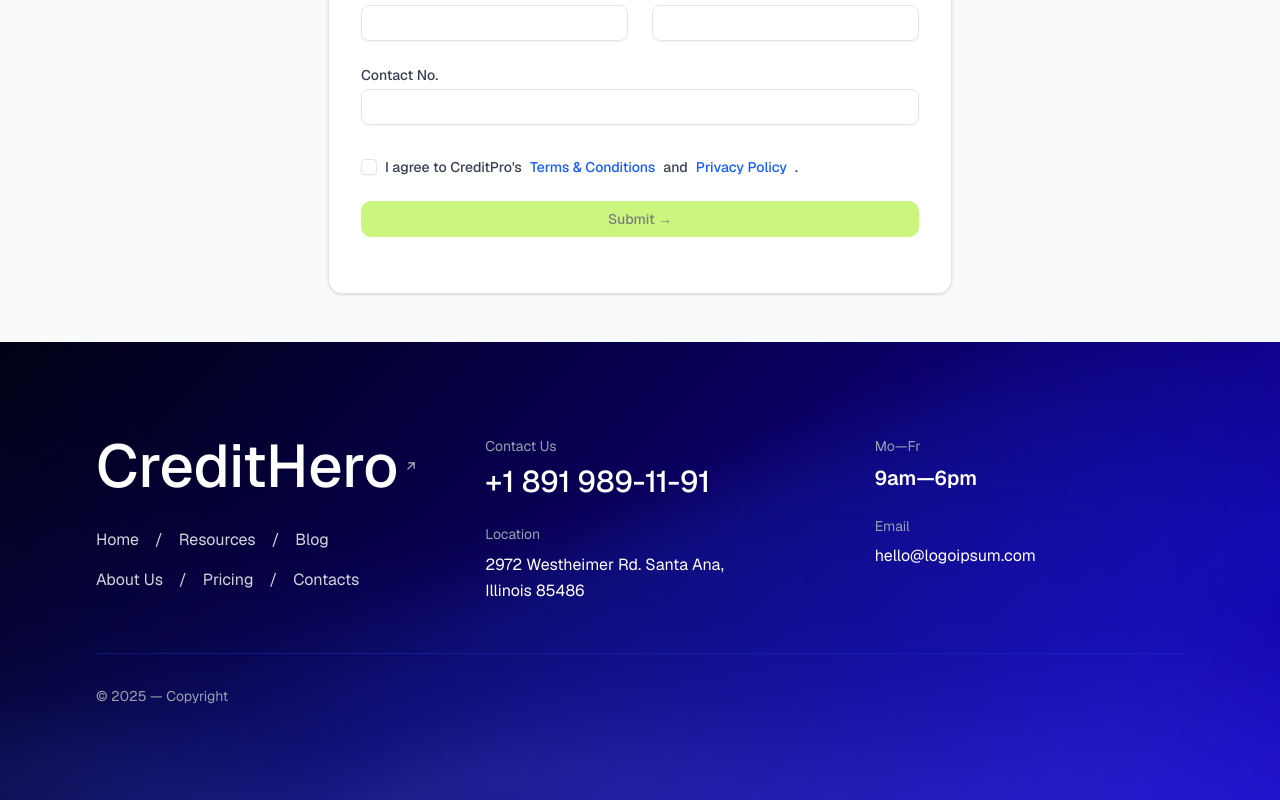
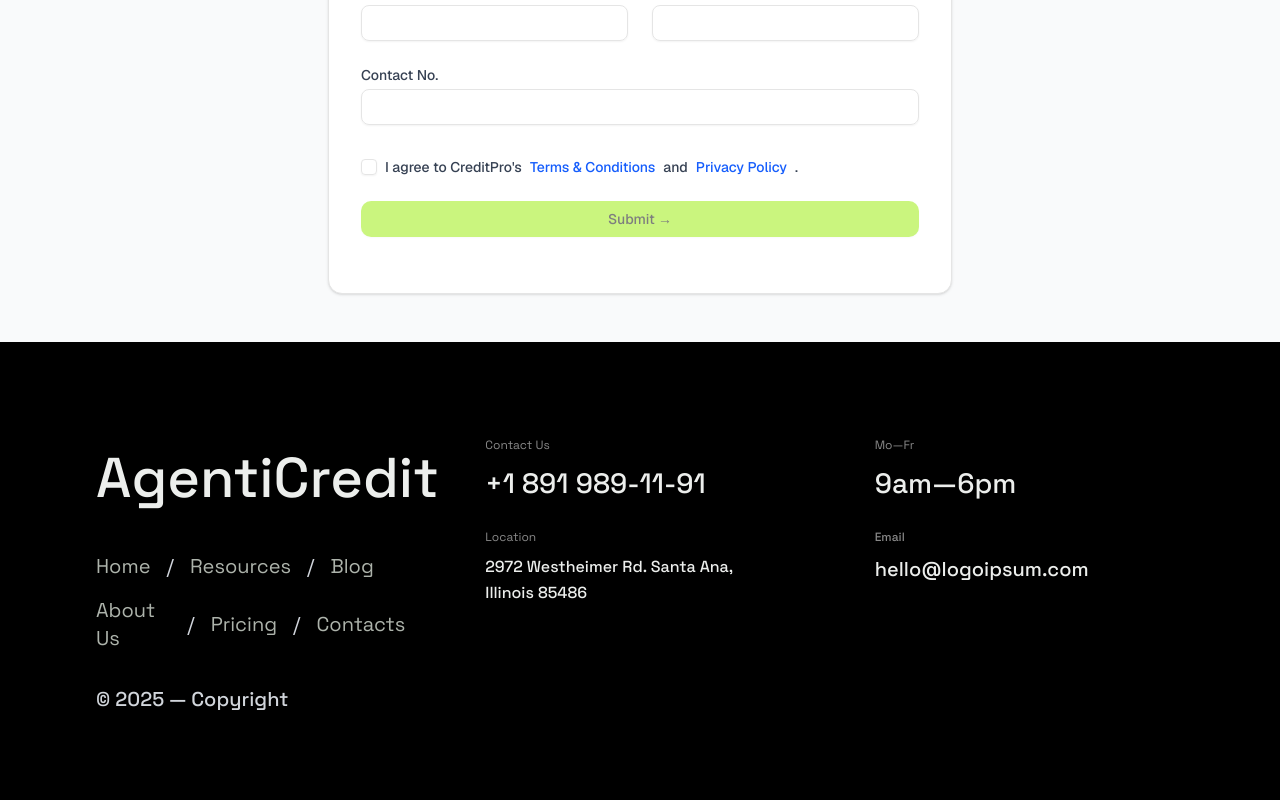
Before and after one commit to gulsabadc/research-credit-frontend, a Next.js app: page /join-us in a window 1280 px wide. Shown: the part 714-1514 px from the top of the page. Built offline with nearby package versions, Linux system fonts and the light colour scheme.

Commit message:
Footer issues solved

```diff
--- a/src/components/Footer.tsx
+++ b/src/components/Footer.tsx
@@ -3,20 +3,15 @@ export default function Footer() {
     <footer
       className="relative w-full h-[458px] overflow-hidden"
       style={{
-        background: "linear-gradient(135deg, #01001a 0%, #1D00FF 100%)",
+        background: "#000000",
         paddingTop: "94px",
         paddingRight: "96px",
         paddingBottom: "94px",
         paddingLeft: "96px",
+        gap: "70px",
       }}
     >
-      {/* Background Image */}
-      <div
-        className="absolute inset-0 w-full h-full bg-cover bg-center bg-no-repeat opacity-30"
-        style={{
-          backgroundImage: "url(/footerbgc.png)",
-        }}
-      />
+
 
       {/* Content */}
       <div className="relative z-10 h-full flex flex-col justify-between">
@@ -25,15 +20,12 @@ export default function Footer() {
           {/* Left Column - Logo and Navigation */}
           <div className="space-y-8">
             <div className="flex items-center gap-2">
-              <h2 className="text-6xl font-medium text-white">CreditHero</h2>
-              <img
-                src="/Vector.png"
-                alt="Arrow"
-                className="w-2 h-2 opacity-80 text-[#ECEEEC]"
-              />
+              <h2 className="text-[56px] font-medium text-[#ECEEEC] font-grotesk">
+                AgentiCredit
+              </h2>
             </div>
 
-            <nav className="space-y-4 text-gray-300">
+            <nav className="space-y-4 text-[#ADB3AB] font-grotesk font-normal text-xl">
               <div className="flex items-center gap-4">
                 <a href="#" className="hover:text-white transition-colors">
                   Home
@@ -64,20 +56,20 @@ export default function Footer() {
           </div>
 
           {/* Center Column - Contact Info */}
-          <div className="space-y-6">
+          <div className="space-y-6 font-grotesk">
             <div>
-              <p className="text-gray-400 text-sm mb-2">Contact Us</p>
+              <p className="text-[#888888] text-[12px] mb-2">Contact Us</p>
               <a
                 href="tel:+18919891191"
-                className="text-white text-3xl font-medium hover:text-cyan-400 transition-colors"
+                className="text-[#ECEEEC] text-[28px] font-medium hover:text-[#93e800] transition-colors"
               >
                 +1 891 989-11-91
               </a>
             </div>
 
             <div>
-              <p className="text-gray-400 text-sm mb-2">Location</p>
-              <address className="text-white not-italic leading-relaxed">
+              <p className="text-[#888888] text-[12px] mb-2">Location</p>
+              <address className="text-[#ECEEEC] font-medium not-italic leading-relaxed">
                 2972 Westheimer Rd. Santa Ana,
                 <br />
                 Illinois 85486
@@ -86,17 +78,19 @@ export default function Footer() {
           </div>
 
           {/* Right Column - Business Hours and Email */}
-          <div className="space-y-6">
+          <div className="space-y-6 font-grotesk">
             <div>
-              <p className="text-gray-400 text-sm mb-2">Mo—Fr</p>
-              <p className="text-white text-xl font-semibold">9am—6pm</p>
+              <p className="text-[#888888] text-[12px] mb-2">Mo—Fr</p>
+              <p className="text-[#ECEEEC] text-[28px] font-medium">9am—6pm</p>
             </div>
 
             <div>
-              <p className="text-gray-400 text-sm mb-2">Email</p>
+              <p className="text-[12px] font-medium text-[#888888] mb-2">
+                Email
+              </p>
               <a
                 href="mailto:hello@logoipsum.com"
-                className="text-white hover:text-cyan-400 transition-colors"
+                className="text-[#ECEEEC] hover:text-green-400 font-medium text-[20px] transition-colors"
               >
                 hello@logoipsum.com
               </a>
@@ -105,8 +99,10 @@ export default function Footer() {
         </div>
 
         {/* Copyright */}
-        <div className="pt-8 border-t border-blue-700/30">
-          <p className="text-gray-400 text-sm">© 2025 — Copyright</p>
+        <div className="pt-8">
+          <p className="text-[#D1D5DB] font-medium text-[20px] font-grotesk">
+            © 2025 — Copyright
+          </p>
         </div>
       </div>
     </footer>
--- a/src/components/Process.tsx
+++ b/src/components/Process.tsx
@@ -34,14 +34,14 @@ export default function Process() {
               color: "transparent",
             }}
           >
-            How CreditHero Works
+            How AgentiCredit Works
           </h2>
         </div>
 
         <img
           src="/processgreen.png"
           alt="4-step process flow"
-          className="w-full max-w-4xl mx-auto"
+          className="w-full max-w-4xl mx-auto "
         />
       </div>
     </section>
```
